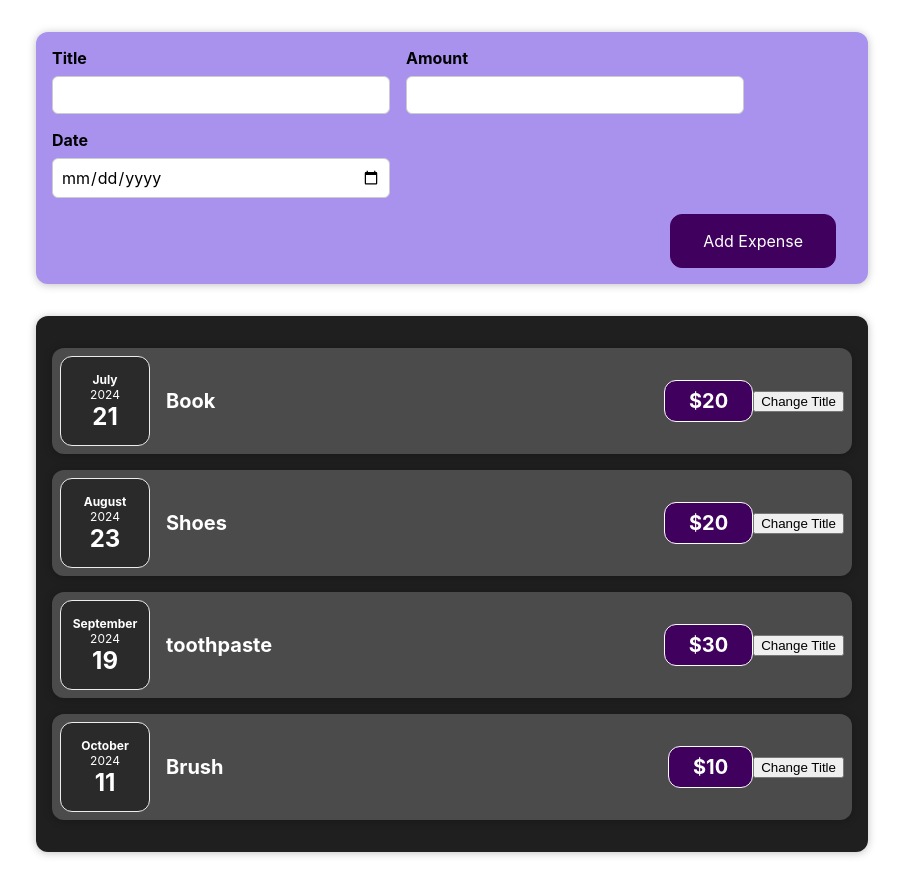
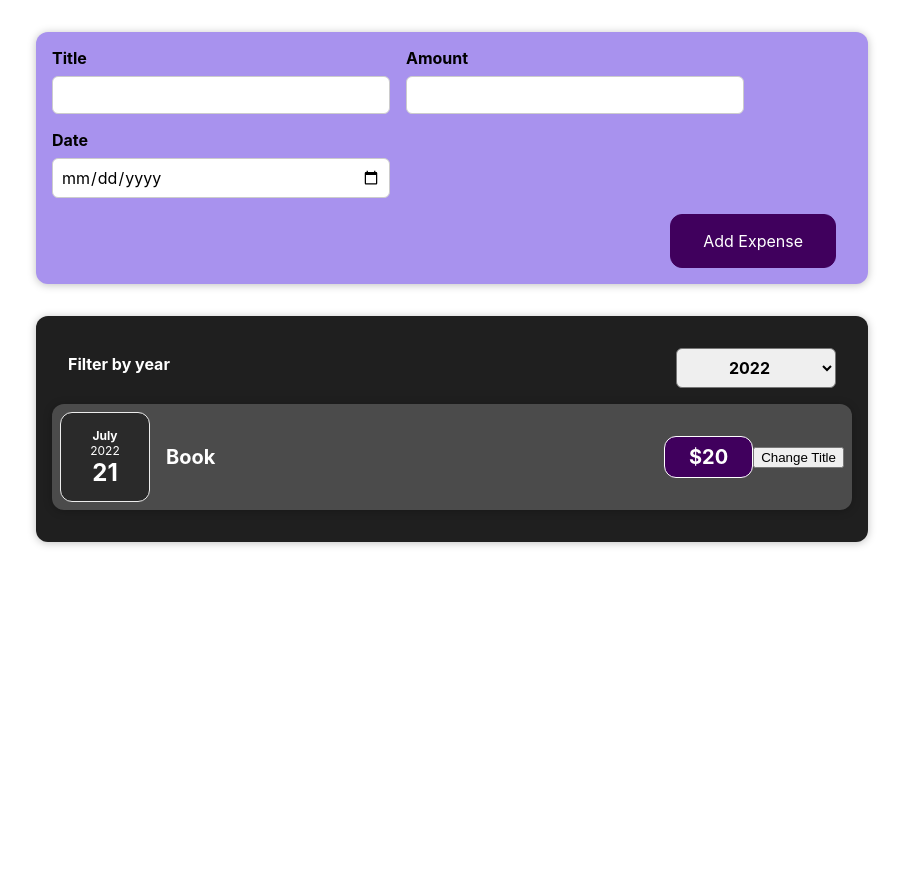
Before and after one commit to MaazDanish/my-app, a React (Create React App) app: page / in a window 1280 px wide. Shown: the whole page, without its empty margins (188-1091 px from the left). After the commit the page ends 800 px from the top, so only its background shows below. Built offline with nearby package versions, Linux system fonts and the light colour scheme.

Commit message:
Filtered the expenses based on year

```diff
--- a/src/App.js
+++ b/src/App.js
@@ -1,21 +1,29 @@
-import React from "react";
+import React, { useState } from "react";
 
 import NewExpense from "./component/AddingExpenses/NewExpense";
 import Expenses from "./component/Expenses/Expenses";
 
-const expenses = [
-  { id: 1, date: new Date(2024, 6, 21), title: 'Book', price: 20 },
-  { id: 2, date: new Date(2024, 7, 23), title: 'Shoes', price: 20 },
+let expenses = [
+  { id: 1, date: new Date(2022, 6, 21), title: 'Book', price: 20 },
+  { id: 2, date: new Date(2023, 7, 23), title: 'Shoes', price: 20 },
   { id: 3, date: new Date(2024, 8, 19), title: 'toothpaste', price: 30 },
-  { id: 4, date: new Date(2024, 9, 11), title: 'Brush', price: 10 }
+  { id: 4, date: new Date(2024, 9, 11), title: 'Brush', price: 10 },
+  { id: 5, date: new Date(2023, 9, 11), title: 'Brushses', price: 100 },
 ]
 
 const App = () => {
+  const [expensess, setExpenses] = useState(expenses);
+  const GettingDataHandler = (data) => {
+    console.log(data);
+    setExpenses((exp) => {
+      return [data, ...exp];
+    })
+  }
 
   return (
     <div>
-      <NewExpense />
-      <Expenses expenses={expenses} />
+      <NewExpense onGettingDataFromNewExpense={GettingDataHandler} />
+      <Expenses expenses={expensess} />
     </div>
   );
 
--- a/src/component/AddingExpenses/ExpenseForm.js
+++ b/src/component/AddingExpenses/ExpenseForm.js
@@ -3,7 +3,7 @@ import './ExpenseForm.css';
 import def from "ajv/dist/vocabularies/applicator/additionalItems";
 
 
-const ExpenseForm = () => {
+const ExpenseForm = (props) => {
     const [inputTitle, setInputTitle] = useState("");
     const [inputAmount, setInputAmount] = useState("");
     const [inputDate, setInputDate] = useState("");
@@ -22,11 +22,13 @@ const ExpenseForm = () => {
     const formHandler = (event) => {
         event.preventDefault();
         const expenseData = {
+            id: 11,
             title: inputTitle,
-            amount: inputAmount,
+            price: inputAmount,
             date: new Date(inputDate)
         }
-        console.log(expenseData);
+        props.onSaveExpenseData(expenseData);
+        // console.log(expenseData);
 
         setInputTitle("");
         setInputAmount("");
--- a/src/component/AddingExpenses/NewExpense.js
+++ b/src/component/AddingExpenses/NewExpense.js
@@ -2,11 +2,16 @@ import React from "react";
 import './NewExpense.css';
 import ExpenseForm from "./ExpenseForm";
 
-const NewExpense = () => {
+const NewExpense = (props) => {
+    const ExpenseDataFromFormHandler = (data) => {
+        // console.log(data,"the data coming from new expense");
+        props.onGettingDataFromNewExpense(data);
+    }
+
     return (
 
         <div className="new-expense">
-            <ExpenseForm />
+            <ExpenseForm onSaveExpenseData={ExpenseDataFromFormHandler} />
         </div>
     )
 }
--- a/src/component/Expenses/Expenses.js
+++ b/src/component/Expenses/Expenses.js
@@ -1,35 +1,28 @@
-// import './Expenses.css'
-// import ExpenseItem from './ExpenseItem'
-// import Card from '../UI/Card'
+import React, { useState } from "react";
 
-// const Expenses = (props) => {
-//     return (
-//         <Card className='expenses'>
-//             {
-//                 props.expenses.map(expense => {
-//                     return <ExpenseItem
-//                         key={expense.id}
-//                         date={expense.date}
-//                         title={expense.title}
-//                         price={expense.price}
-//                         location={expense.location}
-//                     />
-//                 })
-//             }
-//         </Card>
-//     )
+import "./Expenses.css";
 
-// }
-
-// export default Expenses;
 import ExpenseItem from "./ExpenseItem";
-import "./Expenses.css";
 import Card from "../UI/Card";
+import ExpensesFilter from "./ExpensesFilter";
+import { checkDataType } from "ajv/dist/compile/validate/dataType";
 
 function Expenses(props) {
+  const [filteredYear, setFilteredYear] = useState("2022");
+
+  const changeFilterHandler = (year) => {
+    setFilteredYear(year);
+  }
+
+  const filteredExpenses = props.expenses.filter(xpense => {
+    return xpense.date.getFullYear().toString() === filteredYear;
+  })
+
   return (
     <Card className="expenses">
-      {props.expenses.map((expense) => {
+      <ExpensesFilter selected={filteredYear} onChangeFilter={changeFilterHandler} />
+      {filteredExpenses.map((expense) => {
+        console.log(expense.date, filteredYear);
         return (
           <ExpenseItem
             key={expense.id}
@@ -38,6 +31,7 @@ function Expenses(props) {
             price={expense.price}
           />
         );
+
       })}
     </Card>
   );
--- /dev/null
+++ b/src/component/Expenses/ExpensesFilter.css
@@ -0,0 +1,24 @@
+.expenses-filter {
+    color: white;
+    padding: 0 1rem;
+  }
+
+  .expenses-filter__control {
+    display: flex;
+    width: 100%;
+    align-items: center;
+    justify-content: space-between;
+    margin: 1rem 0;
+  }
+
+  .expenses-filter label {
+    font-weight: bold;
+    margin-bottom: 0.5rem;
+  }
+
+  .expenses-filter select {
+    font: inherit;
+    padding: 0.5rem 3rem;
+    font-weight: bold;
+    border-radius: 6px;
+  }
--- /dev/null
+++ b/src/component/Expenses/ExpensesFilter.js
@@ -0,0 +1,25 @@
+import React from "react";
+
+import './ExpensesFilter.css'
+
+const ExpensesFilter = (props) => {
+
+    const dropdownChangeHandler = (event) => {
+        props.onChangeFilter(event.target.value);
+    }
+
+    return (
+        <div className="expenses-filter">
+            <div className="expenses-filter__control">
+                <label htmlFor="year-dropdown" >Filter by year</label>
+                <select id="year-dropdown" value={props.selected} onChange={dropdownChangeHandler} >
+                    <option value="2022">2022</option>
+                    <option value="2023">2023</option>
+                    <option value="2024">2024</option>
+                </select>
+            </div>
+        </div>
+    )
+}
+
+export default ExpensesFilter;
```
